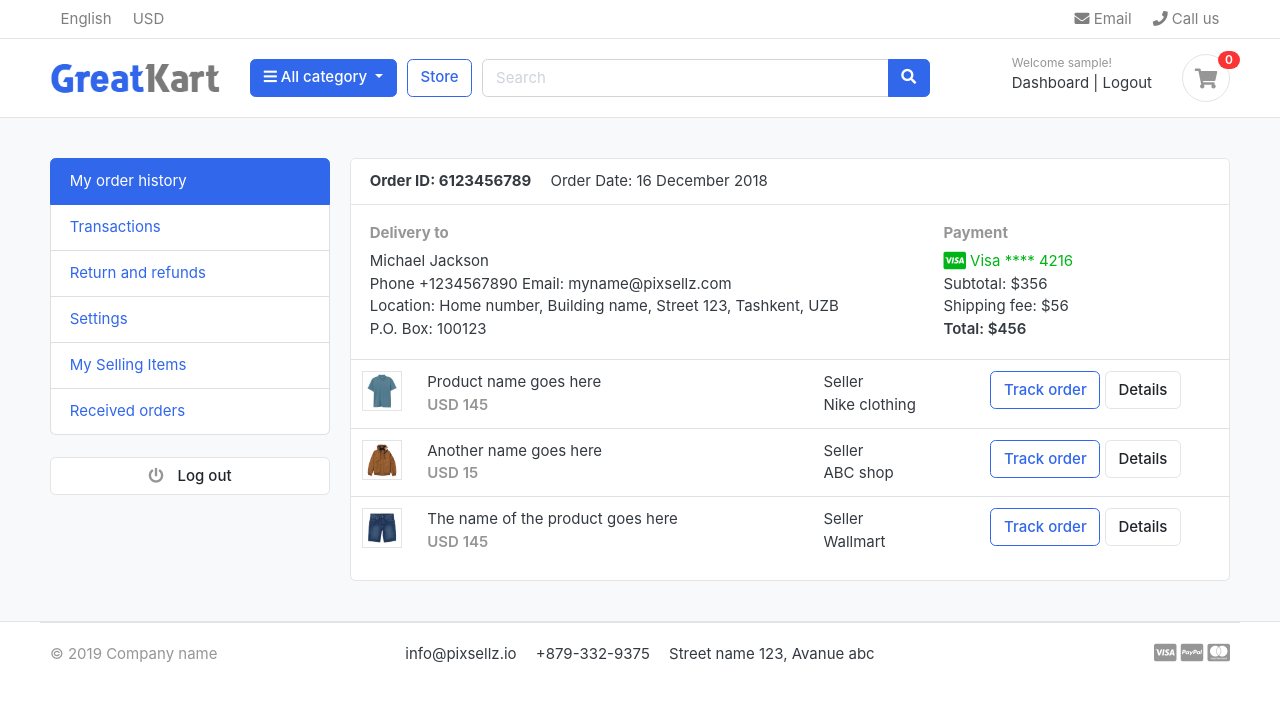
After one commit to DmytroMyr/greatkart_store, a Django app: page /accounts/ in a window 1280 px wide. The commit adds this page. Shown: the top 702 px of the page. Run offline with Django 4.2, Linux system fonts and the light colour scheme; the visitor is signed in with stand-in values (Sample User, id 1); data that the repository does not hold is empty; some libraries are stand-ins or nearby versions; some web fonts are replaced.

Commit message:
User dashboard added

```diff
--- a/accounts/urls.py
+++ b/accounts/urls.py
@@ -6,4 +6,6 @@ urlpatterns = [
     path('registration/', views.registration_view, name='registration'),
     path('login/', views.login_view, name='login'),
     path('logout/', views.logout_view, name='logout'),
+    path('dashboard/', views.dashboard_view, name='dashboard'),
+    path('', views.dashboard_view, name='dashboard'),
 ]
--- a/accounts/views.py
+++ b/accounts/views.py
@@ -48,3 +48,8 @@ def login_view(request: HttpRequest) -> HttpResponse:
 def logout_view(request: HttpRequest) -> HttpResponse:
     auth.logout(request)
     return redirect('/')
+
+
+@login_required(login_url='login')
+def dashboard_view(request: HttpRequest) -> HttpResponse:
+    return render(request, 'accounts/dashboard.html')
--- /dev/null
+++ b/templates/accounts/dashboard.html
@@ -0,0 +1,97 @@
+{% extends 'base.html' %}
+
+{% block content %}
+<!-- ========================= SECTION CONTENT ========================= -->
+<section class="section-conten padding-y bg">
+
+    <div class="container">
+        <div class="row">
+        <aside class="col-md-3">
+            <!--   SIDEBAR   -->
+            <ul class="list-group">
+                <a class="list-group-item active" href="#"> My order history </a>
+                <a class="list-group-item" href="#"> Transactions </a>
+                <a class="list-group-item" href="#"> Return and refunds </a>
+                <a class="list-group-item" href="#">Settings </a>
+                <a class="list-group-item" href="#"> My Selling Items </a>
+                <a class="list-group-item" href="#"> Received orders </a>
+            </ul>
+            <br>
+            <a class="btn btn-light btn-block" href="#"> <i class="fa fa-power-off"></i> <span class="text">Log out</span> </a>
+            <!--   SIDEBAR .//END   -->
+        </aside>
+        <main class="col-md-9">
+            <article class="card">
+            <header class="card-header">
+                <strong class="d-inline-block mr-3">Order ID: 6123456789</strong>
+                <span>Order Date: 16 December 2018</span>
+            </header>
+            <div class="card-body">
+                <div class="row">
+                    <div class="col-md-8">
+                        <h6 class="text-muted">Delivery to</h6>
+                        <p>Michael Jackson <br>
+                        Phone +1234567890 Email: myname@pixsellz.com <br>
+                        Location: Home number, Building name, Street 123,  Tashkent, UZB <br>
+                        P.O. Box: 100123
+                         </p>
+                    </div>
+                    <div class="col-md-4">
+                        <h6 class="text-muted">Payment</h6>
+                        <span class="text-success">
+                            <i class="fab fa-lg fa-cc-visa"></i>
+                            Visa  **** 4216
+                        </span>
+                        <p>Subtotal: $356 <br>
+                         Shipping fee:  $56 <br>
+                         <span class="b">Total:  $456 </span>
+                        </p>
+                    </div>
+                </div> <!-- row.// -->
+            </div> <!-- card-body .// -->
+            <div class="table-responsive">
+            <table class="table table-hover">
+                <tr>
+                    <td width="65">
+                        <img src="../images/items/1.jpg" class="img-xs border">
+                    </td>
+                    <td>
+                        <p class="title mb-0">Product name goes here </p>
+                        <var class="price text-muted">USD 145</var>
+                    </td>
+                    <td> Seller <br> Nike clothing </td>
+                    <td width="250"> <a href="#" class="btn btn-outline-primary">Track order</a> <a href="#" class="btn btn-light"> Details </a> </td>
+                </tr>
+                <tr>
+                    <td>
+                        <img src="../images/items/2.jpg" class="img-xs border">
+                    </td>
+                    <td>
+                        <p class="title mb-0">Another name goes here </p>
+                        <var class="price text-muted">USD 15</var>
+                    </td>
+                    <td> Seller <br> ABC shop </td>
+                    <td> <a href="#" class="btn btn-outline-primary">Track order</a> <a href="#" class="btn btn-light"> Details </a> </td>
+                </tr>
+                <tr>
+                    <td>
+                        <img src="../images/items/3.jpg" class="img-xs border">
+                    </td>
+                    <td>
+                        <p class="title mb-0">The name of the product  goes here </p>
+                        <var class="price text-muted">USD 145</var>
+                    </td>
+                    <td> Seller <br> Wallmart </td>
+                    <td> <a href="#" class="btn btn-outline-primary">Track order</a> <a href="#" class="btn btn-light"> Details </a> </td>
+                </tr>
+            </table>
+            </div> <!-- table-responsive .end// -->
+            </article> <!-- order-group.// -->
+        </main>
+    </div> <!-- row.// -->
+    </div>
+
+
+    </section>
+    <!-- ========================= SECTION CONTENT END// ========================= -->
+{% endblock content %}
--- a/templates/includes/navbar.html
+++ b/templates/includes/navbar.html
@@ -72,7 +72,7 @@
                         <div class="widget-header">
                             <small class="title text-muted">Welcome {{ user.username }}!</small>
                             <div>
-                                <a href="#">Dashboard</a> <span class="dark-transp"> | </span>
+                                <a href="{% url 'dashboard' %}">Dashboard</a> <span class="dark-transp"> | </span>
                                 <a href="{% url 'logout' %}"> Logout</a>
                             </div>
                         </div>
```
